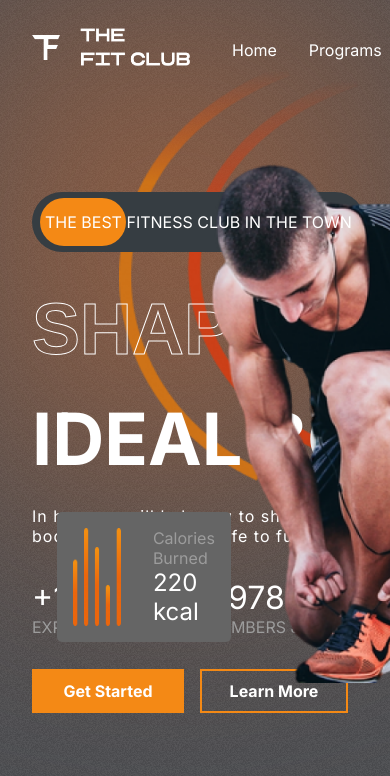
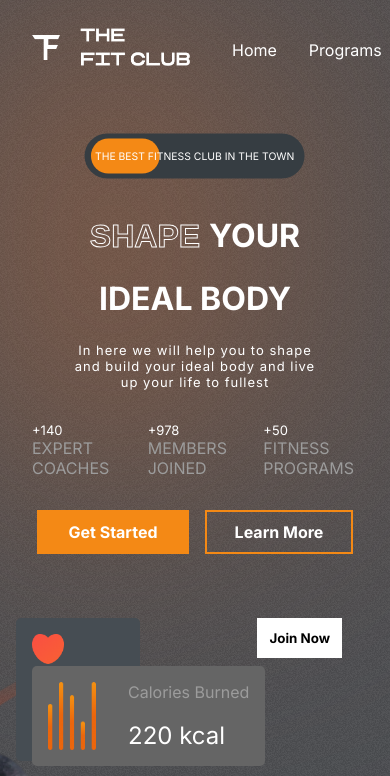
Before and after one commit to Kavimaleesha/FitClub-Starter, a React (Create React App) app: page / in a window 390 px wide. Shown: the top 776 px of the page. Built offline with nearby package versions, Linux system fonts and the light colour scheme.

Commit message:
Update
Update

```diff
--- a/src/components/Hero/Hero.css
+++ b/src/components/Hero/Hero.css
@@ -183,3 +183,53 @@
    height: 30rem;
    left: 0;
 }
+
+@media screen and (max-width: 768px)
+{
+    .hero{
+        flex-direction: column;
+    }
+     .hero-blur
+     {
+        width: 14rem;
+     }
+     .the-best-ad{
+        margin-top: 0;
+        font-size: small;
+        align-self: center;
+        transform:scale(0.8);
+     }
+     .hero-text{
+        font-size: xx-large;
+        align-items: center;
+        justify-content: center;
+     }
+     .hero-text > div:nth-of-type(3){
+        font-size: small;
+        font-weight: 200;
+        letter-spacing: 1px;
+        text-align: center;
+     }
+     .hero-buttons{
+        justify-content: center;
+     }
+     .figures>div>span:nth-of-type(1){
+        font-size: large;
+     }
+     .figures>div>span:nth-last-of-type(2){
+        font-size: small;
+     }
+     .right-h{
+        position: relative;
+        background: none;
+     }
+     .heart-rate{
+        left: 1rem;
+        top: 2rem;
+     }
+     .calories{
+        position: relative;
+        top: 5rem;
+        left: 2rem;
+     }
+    }
--- a/src/components/Testimonials/Testimonials.jsx
+++ b/src/components/Testimonials/Testimonials.jsx
@@ -15,7 +15,13 @@
             <span>Testimonials</span>
             <span className='stroke-text'>What they</span>
             <span>say about us</span>
-            <span>{testimonialsData[selected].review}</span>
+            <motion.span
+            key={selected}
+            initial={{ opacity: 0, x: -100}}
+            animate={{ opacity: 1, x: 0}}
+            exit={{opacity: 0, x: 100}}
+            transition={transition}
+            >{testimonialsData[selected].review}</motion.span>
             <span>
               <span style={{color: 'var(--orange)'}}>
                 {testimonialsData[selected].name}
@@ -34,8 +40,13 @@
           transition={{...transition,duration: 2}}
           whileInView={{opacity: 1, x: 0}}
           ></motion.div>
-        <motion.img src={testimonialsData[selected].image}
-        alt="" />
+        <motion.img
+        key={selected}
+        initial={{opacity: 0, x:100}}
+        animate={{opacity: 1, x:0}}
+        exit={{opacity: 0,x: -100}}
+        transition={transition}
+        src={testimonialsData[selected].image} alt="" />
 
         <div className="arrows">
           <img
```
